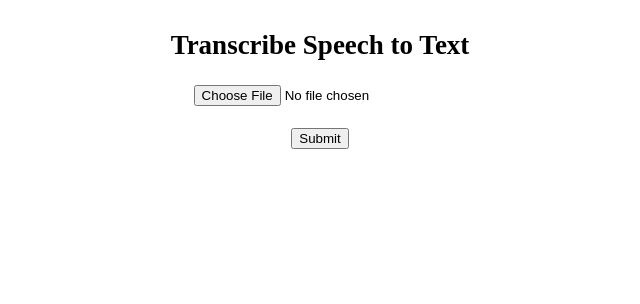
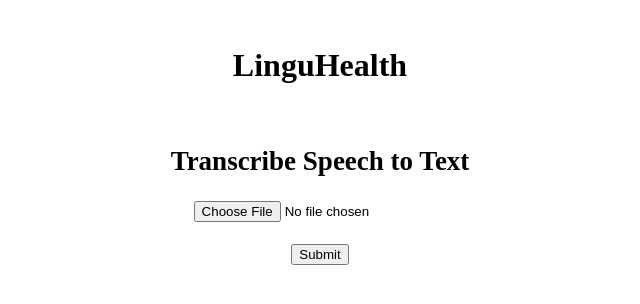
Before and after one commit to jlin0702/HackMIT, a Flask app: page / in a window 1280 px wide. Shown: the top 304 px of the page, without its empty margins (320-960 px from the left). Run offline with Flask 2, Linux system fonts and the light colour scheme.

Commit message:
add title

```diff
--- a/app/templates/base.html
+++ b/app/templates/base.html
@@ -3,6 +3,9 @@
     <link rel="stylesheet" href="{{ url_for('static',filename='styles/main.css') }}">
 </head>
 <body>
+    <br>
+    <h1 class="center">LinguHealth</h1>
+    <br>
     {% block body %}{% endblock %}
 </body>
 {% block js %} {% endblock %}
```
